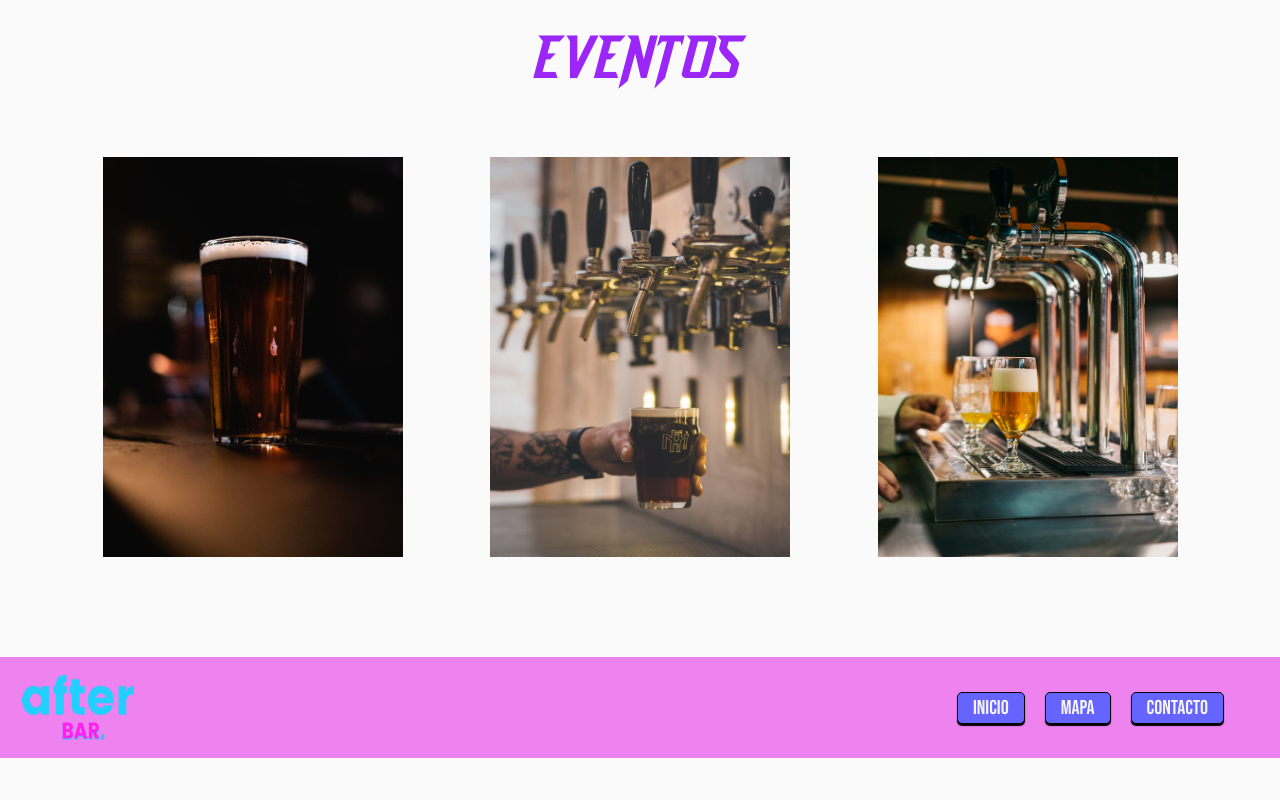
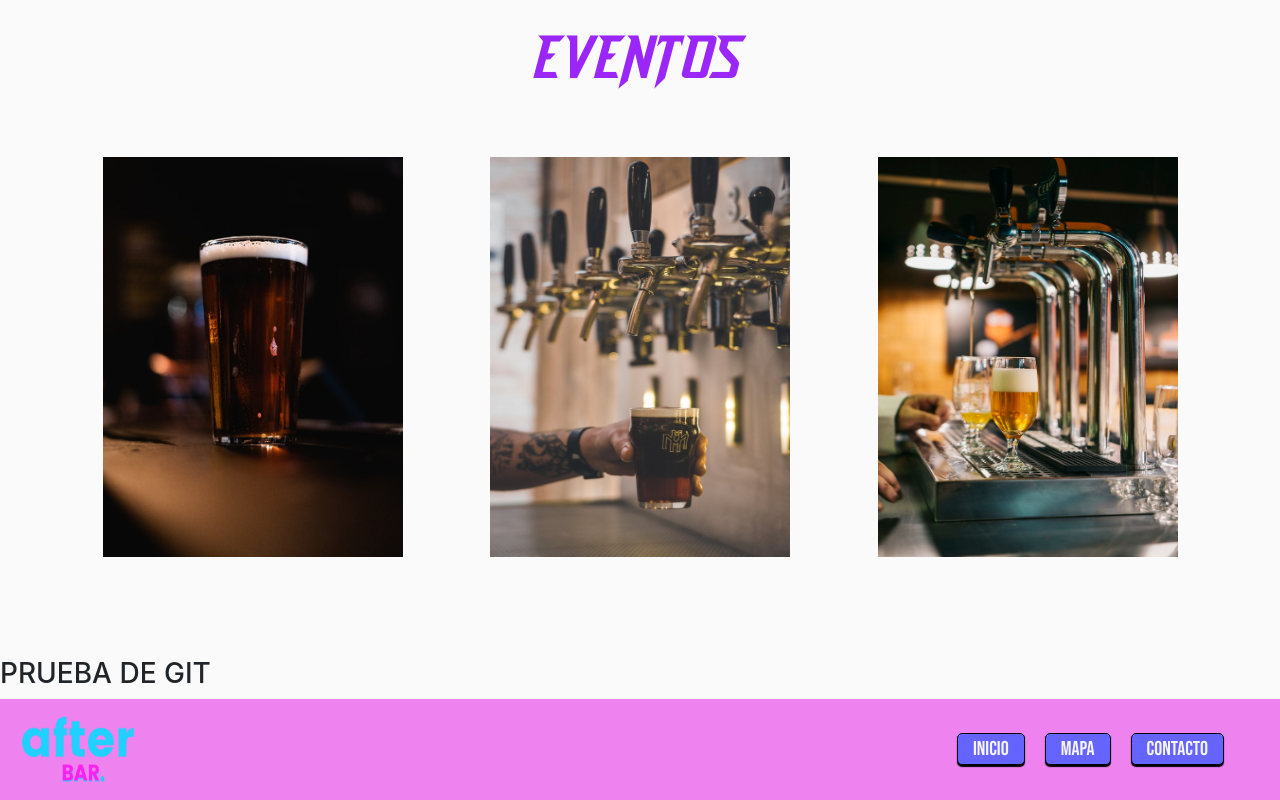
Before and after one commit to Ivo-w/AfterBar, a plain HTML site: page index.html in a window 1280 px wide. Shown: the part 694-1494 px from the top of the page. Before the commit the page ends 1452 px from the top, so only its background shows below. Drawn offline with nearby package versions, Linux system fonts and the light colour scheme.

Commit message:
agrege un h3 al contenido

```diff
--- a/index.html
+++ b/index.html
@@ -78,11 +78,13 @@
 						<img src="assets/img/beer2.jpg" alt="Cerveza de muestra" class="Img1" >
 						<img src="assets/img/beer3.jpg" alt="Canillas sirviendo una cerveza" class="Img1">
 						<img src="assets/img/beer4.jpg" alt="Canillas sirviendo una cerveza" class="Img1">
-
 				</div>
 				</div>
 			</div>
 			</div>
+			</div>
+			<div>
+				<h3>PRUEBA DE GIT</h3>
 			</div>
 		<!-- IMG -->
 	<!-- FOOTER -->
```
